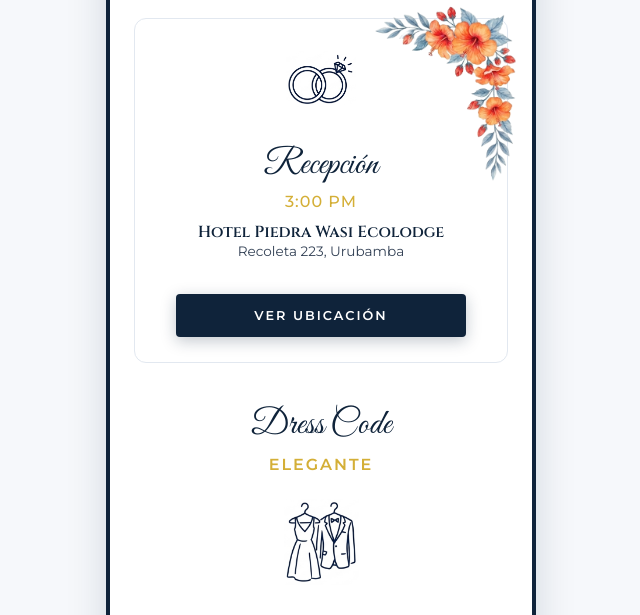
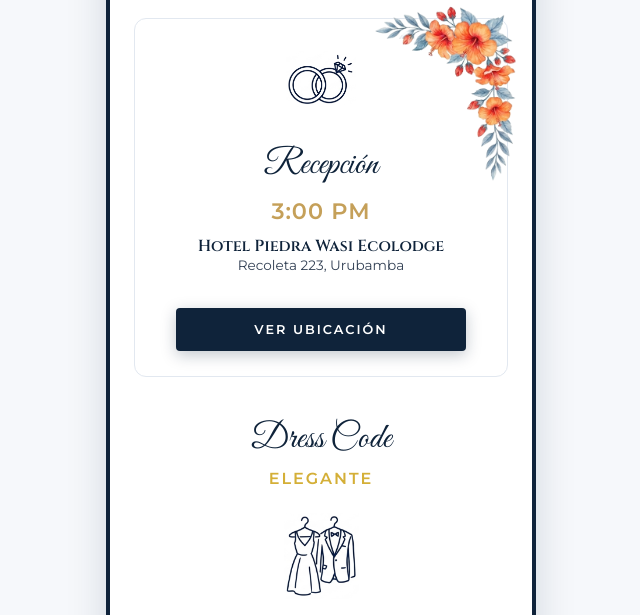
Before and after one commit to johanestrada-lang/boda-johan-y-laydi, a plain HTML site: page index.html in a window 1280 px wide. Shown: the part 2800-3415 px from the top of the page, without its empty margins (319-959 px from the left). Drawn offline with nearby package versions, Linux system fonts and the light colour scheme; a web font is replaced by a local one.

Commit message:
Update index.html

```diff
--- a/index.html
+++ b/index.html
@@ -163,7 +163,7 @@
                 </div>
 
                 <h2>Recepción</h2>
-                <p class="time">3:00 PM</p>
+                <p class="event-time-highlight">3:00 PM</p>
                 <p class="place-name">Hotel Piedra Wasi Ecolodge</p>
                 <p class="address">Recoleta 223, Urubamba</p>
                 <!-- Reemplaza con tu enlace real de Google Maps -->
```
